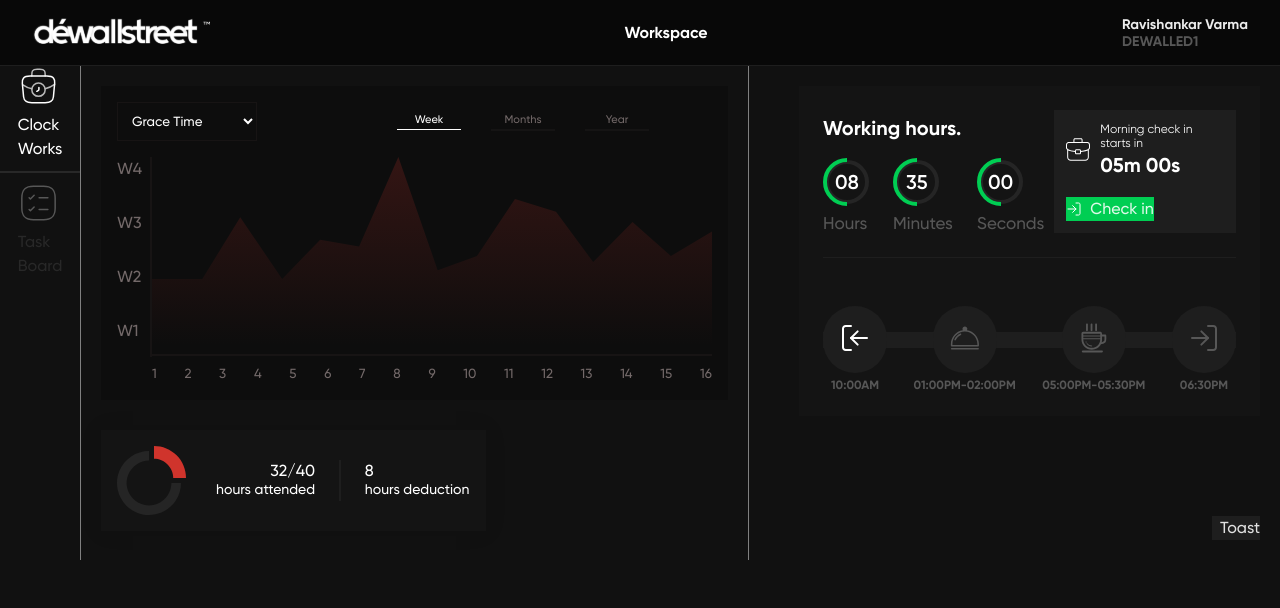
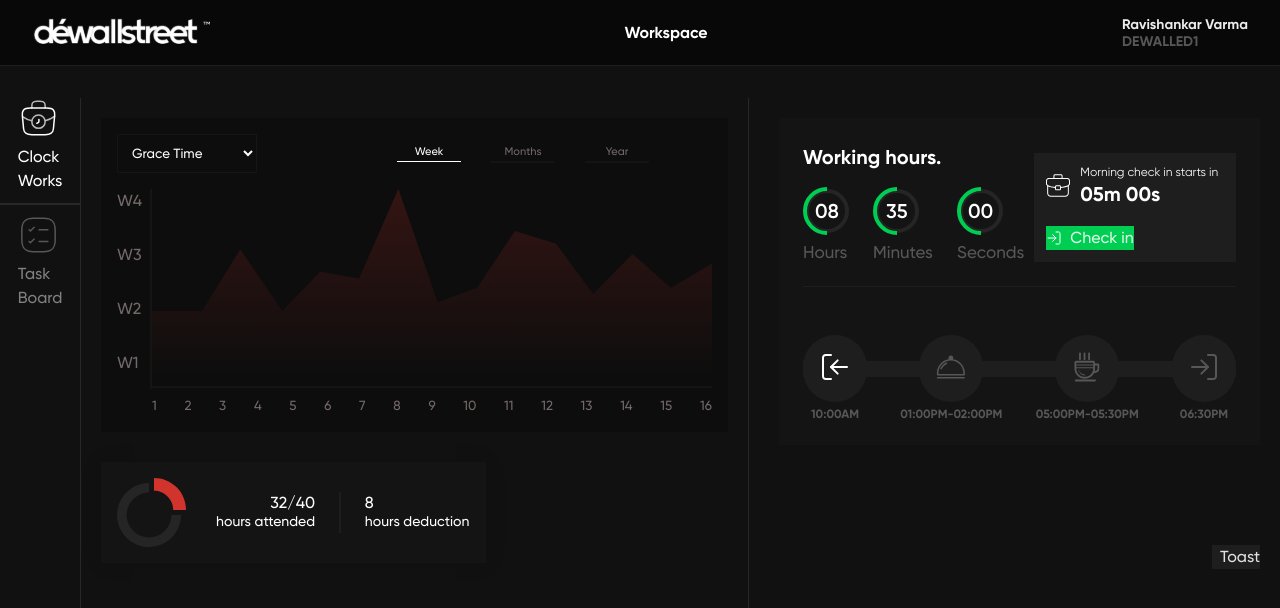
Before and after one commit to chieftain-defutura/Dewallstreet-Timesheet, a React (Vite) app: page /home in a window 1280 px wide. Shown: the top 608 px of the page. Built offline with nearby package versions, Linux system fonts and the light colour scheme.

Commit message:
chore: pull main

```diff
--- a/src/components/Assigntasks/Timebar/time.css
+++ b/src/components/Assigntasks/Timebar/time.css
@@ -52,3 +52,8 @@
   height: 60%;
   background: #1e1e1e;
 }
+@media (max-width: 480px) {
+  .time_calculation {
+    width: 90%;
+  }
+}
--- a/src/components/Assigntasks/Timelinegraph/timelinegraph.css
+++ b/src/components/Assigntasks/Timelinegraph/timelinegraph.css
@@ -95,3 +95,19 @@
 .active a {
   background-color: white;
 }
+@media (max-width: 480px) {
+  .timeline_graph_main {
+    width: 360px;
+  }
+  .graph > .days img {
+    width: 100%;
+  }
+  .graph > .total_weeks > .vertical_line_graph {
+    height: 110px;
+  }
+  .week_days,
+  .time_period,
+  .timeline_header {
+    gap: 5px;
+  }
+}
--- a/src/components/Assigntasks/Timelinegraph/timelinegraph.jsx
+++ b/src/components/Assigntasks/Timelinegraph/timelinegraph.jsx
@@ -2,17 +2,28 @@
 
 import React, { useState } from "react";
 import { Link } from "react-router-dom";
+import { useLocation } from "react-router-dom";
+// import { BrowserRouter as Router } from "react-router-dom";
 // import { NavLink } from "react-router-dom";
 import graphchart from "../../../assets/images/graphchart.svg";
 // import { Link } from "react-router-dom";
 import "./timelinegraph.css";
-// import { useLocation } from "react-router-dom";
+
 const Timelinegraph = () => {
+  const location = useLocation();
+  const { pathname } = location;
+  const splitLocation = pathname.split("/");
+  // console.log(pathname);
   // const location = useLocation();
   // const { pathname } = location;
   // const splitLocation = pathname.split("/");
   const [clickable, setClickable] = useState(true);
+
+  // const clickHandler = (event) => {
+  //   event.preventDefault();
+  // };
   return (
+    // <Router>
     <div className="timeline_graph_main">
       <div className="timeline_header">
         <form>
@@ -27,35 +38,48 @@ const Timelinegraph = () => {
           <div className="week">
             {/* <li className={splitLocation[1] === "" ? "active" : ""}> */}
             {/* <li> */}
-              {/* <NavLink exact activeClassName="active" to="/wall"> */}
-              <Link
-                style={{ pointerEvents: clickable ? "" : "none" }}
-                to="/home"
-              >
-                Week
-              </Link>
-              {/* </NavLink> */}
+            {/* <NavLink exact activeClassName="active" to="/wall"> */}
+            {/* <li className={splitLocation[1] === "week" ? "active" : ""}> */}
+            <Link style={{ pointerEvents: clickable ? "" : "none" }} to="/home">
+              {/* <Link to="/home"> */}
+              {/* {pathname === "/home" ? (
+                  <h5 style={{ color: "white" }}> Week</h5>
+                ) : (
+                  <h5 style={{ color: "grey" }}> Week</h5>
+                )} */}
+              {/* <Link onClick={ClickHandler} to="/home"> */}
+              Week
+            </Link>
+            {/* </li> */}
+
+            {/* <button onClick={() => setClickable(!clickable)}>Toggle</button> */}
+            {/* </NavLink> */}
             {/* </li> */}
             {/* </li> */}
             <div className="horizontal_line_week"></div>
           </div>
           <div className="month">
             {/* <li className={splitLocation[1] === "months" ? "active" : ""}> */}
-            <a href="#">
+            <Link
+              style={{
+                pointerEvents: clickable ? "" : "none",
+              }}
+              to="/months"
+            >
               {/* <NavLink exact activeClassName="active" to="/months"> */}
               Months
               {/* </NavLink> */}
-            </a>
+            </Link>
             {/* </li> */}
             <div className="horizontal_line"></div>
           </div>
           <div className="year">
             {/* <li className={splitLocation[1] === "year" ? "active" : ""}> */}
-            <a href="#">
+            <Link style={{ pointerEvents: clickable ? "" : "none" }} to="/year">
               {/* <NavLink exact activeClassName="active" to="/year"> */}
               Year
               {/* </NavLink> */}
-            </a>
+            </Link>
             {/* </li> */}
 
             <div className="horizontal_line"></div>
@@ -96,6 +120,7 @@ const Timelinegraph = () => {
         </div>
       </div>
     </div>
+    // </Router>
   );
 };
 export default Timelinegraph;
--- a/src/components/Assigntasks/WorkingHours/WorkingHours.css
+++ b/src/components/Assigntasks/WorkingHours/WorkingHours.css
@@ -134,7 +134,8 @@
   flex-direction: column;
   align-items: flex-end;
   gap: 100px;
-  padding: 20px;
+  /* padding: 20px; */
+  padding: 20px 20px 0 0;
 }
 @media (max-width: 1290px) {
   .checkin {
@@ -144,3 +145,8 @@
     display: flex;
   }
 }
+@media (max-width: 480px) {
+  .workingcheckin_page {
+    width: 400px;
+  }
+}
--- a/src/components/Assigntasks/assigntasks.css
+++ b/src/components/Assigntasks/assigntasks.css
@@ -18,19 +18,21 @@
   flex-direction: column;
   gap: 10px;
   align-items: center;
-  border-right: 1px solid gray;
+  border-right: 1px solid #282828;
+  height: 90vh;
 
   /* align-items: flex-start; */
   list-style-type: none;
   /* display: block; */
 }
-@media (max-width: 1000px) {
+
+/* @media (max-width: 1000px) {
   .assign_tasks_main {
     display: flex;
     flex-direction: column;
     align-items: flex-start;
   }
-}
+} */
 
 /* .inactive {
   pointer-events: none;
--- a/src/components/Assigntasks/assigntasks.jsx
+++ b/src/components/Assigntasks/assigntasks.jsx
@@ -3,7 +3,9 @@ import "./assigntasks.css";
 import { Link } from "react-router-dom";
 import { useLocation } from "react-router-dom";
 import briefcasetimer from "../../assets/icons/briefcasetimer.svg";
+import briefcasetimerhide from "../../assets/icons/briefcasetimerhide.svg";
 import tasksheet from "../../assets/icons/tasksheet.svg";
+import tasksheethide from "../../assets/icons/tasksheethide.svg";
 import Homepage from "../../pages/Home";
 const Assigntasks = ({ props, image }) => {
   const location = useLocation();
@@ -18,21 +20,48 @@ const Assigntasks = ({ props, image }) => {
             {pathname === "/home" ? (
               <img src={briefcasetimer} alt="icon" />
             ) : (
-              "sjs"
+              <img src={briefcasetimerhide} alt="icon" />
+              // "sjs"
             )}
-
-            <h4>Clock</h4>
-            <h4>Works</h4>
+            {pathname === "/home" ? (
+              <h4 style={{ color: "white" }}>
+                Clock
+                <br />
+                Works
+              </h4>
+            ) : (
+              <h4 style={{ color: "grey" }}>
+                Clock
+                <br />
+                Works
+              </h4>
+            )}
           </Link>
         </li>
       </div>
       <div className="horizontal_line"></div>
       <div className="task_board">
         <li className={splitLocation[1] === "taskboard" ? "active" : ""}>
-          <Link to="/Taskpage">
-            <img src={tasksheet} alt="icon" />
-            <h4>Task</h4>
-            <h4>Board</h4>
+          <Link to="/taskpage">
+            {pathname === "/taskpage" ? (
+              <img src={tasksheethide} alt="icon" />
+            ) : (
+              <img src={tasksheet} alt="icon" />
+            )}
+
+            {pathname === "/taskpage" ? (
+              <h4 style={{ color: "white" }}>
+                Task
+                <br />
+                Board
+              </h4>
+            ) : (
+              <h4 style={{ color: "grey" }}>
+                Task
+                <br />
+                Board
+              </h4>
+            )}
           </Link>
         </li>
       </div>
--- a/src/components/Assigntasks/homepage.css
+++ b/src/components/Assigntasks/homepage.css
@@ -21,20 +21,29 @@
   flex-direction: column;
   gap: 30px;
   padding: 20px;
-  border-right: 1px solid gray;
+  border-right: 1px solid #282828;
 }
 @media (max-width: 1000px) {
+  .homepage_main {
+    flex-direction: column;
+    align-content: center;
+  }
+  .hours_deduction {
+    border-right: none;
+  }
+}
+/* @media (max-width: 1000px) {
   .homepage_main {
     flex-wrap: wrap;
     justify-content: left;
   }
-}
-/* @media (max-width: 813px) {
+} */
+@media (max-width: 813px) {
   .homepage_main {
     flex-wrap: wrap;
-    justify-content: center;
+    align-content: center;
   }
-} */
+}
 /* @media (max-width: 480px) {
   .home_main {
     flex-wrap: wrap;
--- a/src/components/Header/Homeheader.css
+++ b/src/components/Header/Homeheader.css
@@ -38,6 +38,11 @@
 }
 @media (max-width: 480px) {
   .home_main {
-    flex-wrap: wrap;
+    /* flex-wrap: wrap; */
+    display: flex;
+    flex-direction: column;
+    align-content: center;
+    height: 150px;
+    /* align-items: center; */
   }
 }
--- a/src/components/Layout/Layout.css
+++ b/src/components/Layout/Layout.css
@@ -2,3 +2,16 @@
   display: flex;
   flex-direction: row;
 }
+.layout_container {
+  display: flex;
+  flex-direction: column;
+  gap: 32px;
+}
+/* @media (max-width: 480px) {
+  .layout_heading {
+    display: flex;
+    flex-direction: column;
+    align-items: center;
+    flex-wrap: wrap;
+  }
+} */
--- a/src/components/Taskboard/index.jsx
+++ b/src/components/Taskboard/index.jsx
@@ -3,7 +3,7 @@
 import React from "react";
 import Homeheader from "../Header/Homeheader";
 import Assigntasks from "../Assigntasks/assigntasks";
-import Designpage from "./Logs/Logs";
+import Designpage from "./Log/Logs";
 
 const Taskboard = () => {
   return (
```
Also changed, not shown: src/assets/icons/briefcasetimerhide.svg (added), src/assets/icons/tasksheethide.svg (added).
